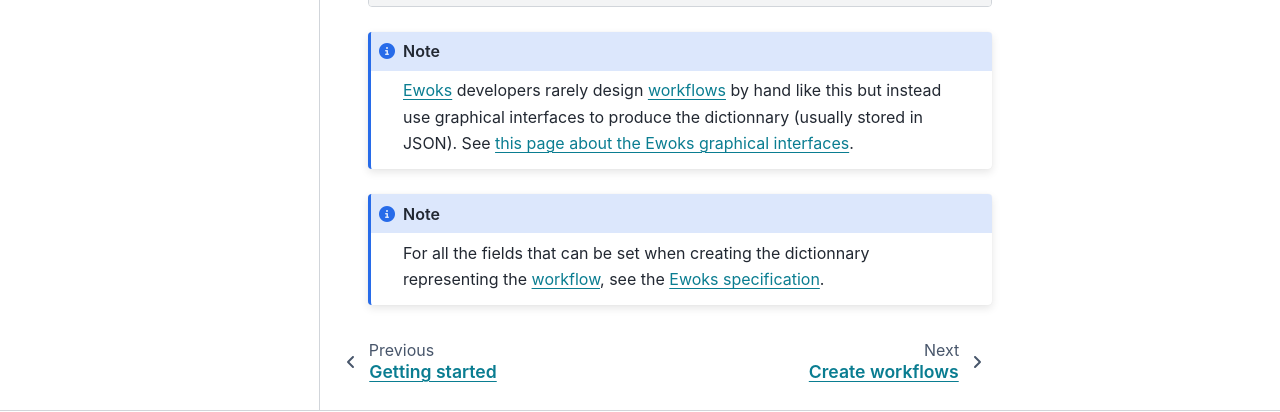
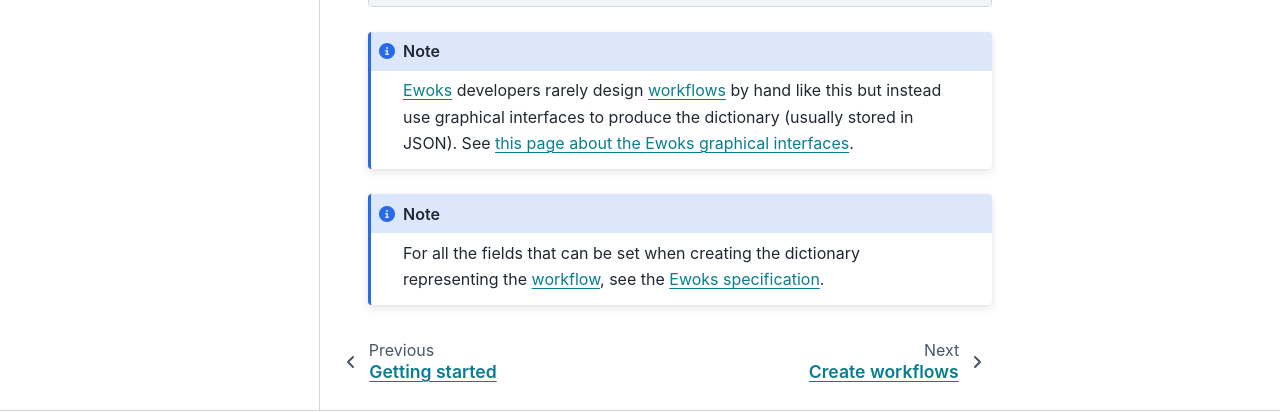
Before and after one commit to ewoks-kit/ewoks, a Sphinx documentation site: the page built from doc/tutorials/hello_world.rst, in a window 1280 px wide and 900 px high, scrolled down 1353 px. Shown: the part 431-843 px from the top of the window. Built offline with Sphinx 7.4.7 and the PyData theme 0.15.4, drawn with Linux system fonts in a browser that asks for light colours; pages that are not in the unit, such as notebooks, are missing from menus.

Commit message:
Doc: fix typos

```diff
--- a/doc/tutorials/create_workflow.rst
+++ b/doc/tutorials/create_workflow.rst
@@ -56,7 +56,7 @@
 Defining the nodes
 ------------------
 
-:term:`Ewoks` :term:`nodes` are represented as Python ``dict``. Each entry of the dictionnary defines a characteristic of the :term:`node <Nodes>`. Lets illustrate this with the first :term:`node <Nodes>` that will define the detector geometry:
+:term:`Ewoks` :term:`nodes` are represented as Python ``dict``. Each entry of the dictionary defines a characteristic of the :term:`node <Nodes>`. Lets illustrate this with the first :term:`node <Nodes>` that will define the detector geometry:
 
 .. code-block:: python
 
--- a/doc/tutorials/hello_world.rst
+++ b/doc/tutorials/hello_world.rst
@@ -96,9 +96,9 @@
 .. note::
 
     :term:`Ewoks` developers rarely design :term:`workflows <Workflow>` by hand like this but instead use graphical interfaces to produce
-    the dictionnary (usually stored in JSON). See :ref:`this page about the Ewoks graphical interfaces <gui>`.
+    the dictionary (usually stored in JSON). See :ref:`this page about the Ewoks graphical interfaces <gui>`.
 
 .. note::
 
-    For all the fields that can be set when creating the dictionnary representing the :term:`workflow`, see the
+    For all the fields that can be set when creating the dictionary representing the :term:`workflow`, see the
     `Ewoks specification <https://ewokscore.readthedocs.io/en/stable/reference/specs.html>`_.
```
